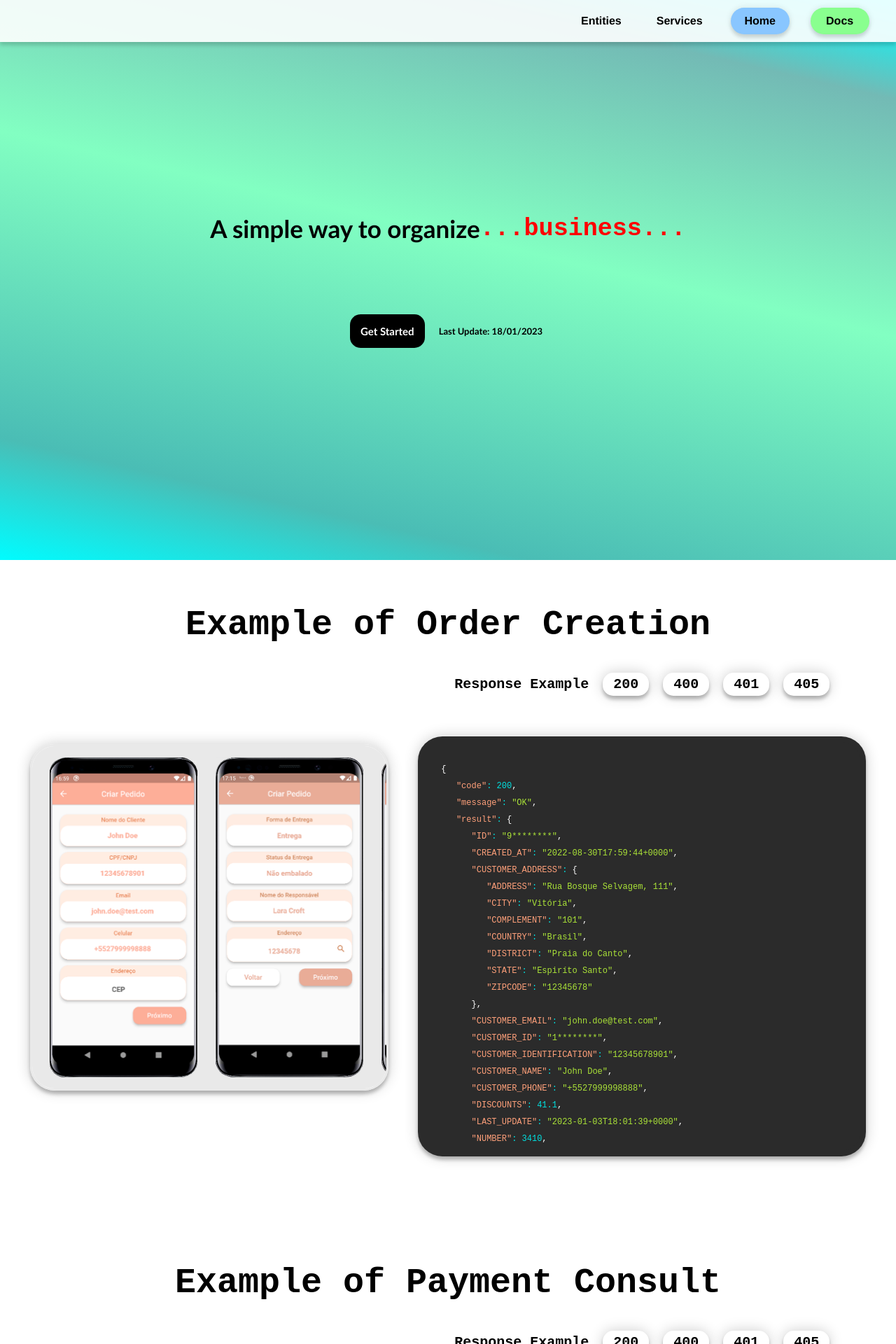
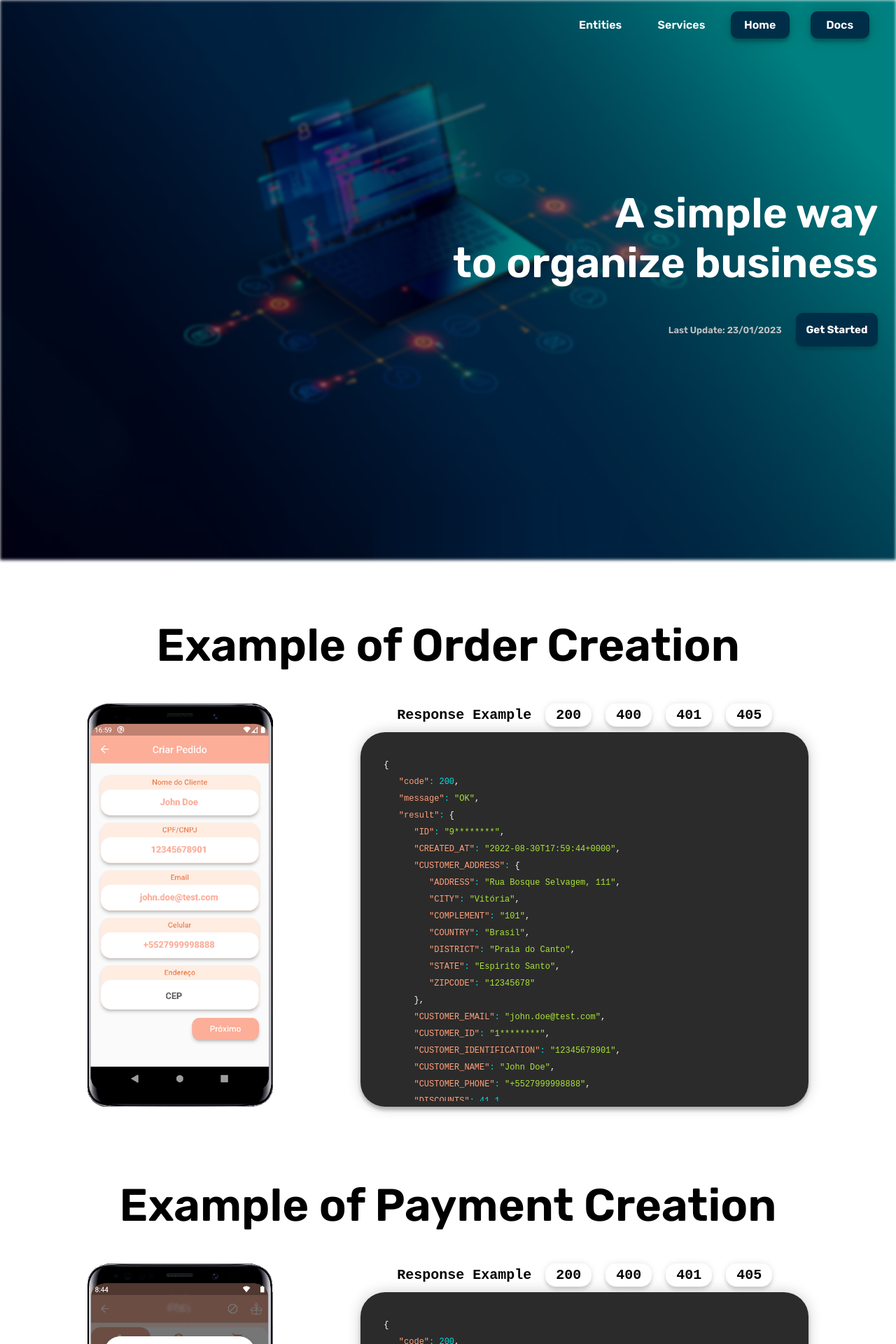
Before and after one commit to matheuscpellanda/erp-api-documentation, a React (Create React App) app: page / in a window 1280 px wide. Shown: the top 1920 px of the page at 70% size. Built offline with nearby package versions, Linux system fonts and the light colour scheme.

Commit message:
Changed home page

```diff
--- a/src/App.jsx
+++ b/src/App.jsx
@@ -1,13 +1,27 @@
-import React from 'react';
+import React, { useEffect, useState } from 'react';
 import './App.css';
 import { BrowserRouter } from 'react-router-dom';
 import Content from './components/Content';
 
 function App() {
+  const [ativaCor, setAtivaCor] = useState(false);
+
+  useEffect(() => {
+    function posicaoScroll() {
+      const porcScrollY = (window.scrollY / window.innerHeight) * 100;
+      if (porcScrollY > 94) {
+        setAtivaCor(true);
+      } else {
+        setAtivaCor(false);
+      }
+    }
+    window.addEventListener('scroll', posicaoScroll);
+  }, []);
+
   return (
     <div className="App">
       <BrowserRouter basename={process.env.PUBLIC_URL}>
-        <Content />
+        <Content acao={ativaCor} />
       </BrowserRouter>
     </div>
   );
--- a/src/components/Content.jsx
+++ b/src/components/Content.jsx
@@ -1,3 +1,4 @@
+import PropTypes from 'prop-types';
 import React, { Component } from 'react';
 import { Route, Switch } from 'react-router-dom';
 import Documentations from '../pages/Documentations';
@@ -10,9 +11,10 @@ import Teste from '../pages/Teste';
 
 export default class Content extends Component {
   render() {
+    const { acao: ativaCor } = this.props;
     return (
       <Switch>
-        <Route exact path="/" component={Home} />
+        <Route exact path="/" render={() => <Home acao={ativaCor} />} />
         <Route exact path="/entities" component={Entities} />
         <Route exact path="/entities/:entity" component={Entity} />
         <Route exact path="/services" component={Services} />
@@ -24,3 +26,7 @@ export default class Content extends Component {
     );
   }
 }
+
+Content.propTypes = {
+  acao: PropTypes.bool.isRequired,
+};
--- a/src/components/Header.jsx
+++ b/src/components/Header.jsx
@@ -1,18 +1,22 @@
+import PropTypes from 'prop-types';
 import React, { Component } from 'react';
 import { Link } from 'react-router-dom';
 import './css/Header.css';
 
 export default class Header extends Component {
   render() {
+    const { acao: ativaCor } = this.props;
     return (
-      <header className="main-header">
-        <div className="row gap">
-          <Link to="/entities" className="header-secondary">Entities</Link>
-          <Link to="/services" className="header-secondary">Services</Link>
-          <Link to="/" className="header-home">Home</Link>
-          <Link to="/docs" className="header-docs">Docs</Link>
-        </div>
+      <header className={ativaCor ? 'main-header active' : 'main-header'}>
+        <Link to="/entities" className={ativaCor ? 'header-secondary active' : 'header-secondary'}>Entities</Link>
+        <Link to="/services" className={ativaCor ? 'header-secondary active' : 'header-secondary'}>Services</Link>
+        <Link to="/" className={ativaCor ? 'header-primary active' : 'header-primary'}>Home</Link>
+        <Link to="/docs" className={ativaCor ? 'header-primary active' : 'header-primary'}>Docs</Link>
       </header>
     );
   }
 }
+
+Header.propTypes = {
+  acao: PropTypes.bool.isRequired,
+};
--- /dev/null
+++ b/src/components/UseCaseExample.jsx
@@ -0,0 +1,39 @@
+import PropTypes from 'prop-types';
+import React, { Component } from 'react';
+import './css/UseCaseExample.css';
+import CodeBox from './CodeBox';
+
+export default class UseCaseExample extends Component {
+  render() {
+    const {
+      data, showResponse, image, title,
+    } = this.props;
+    return (
+      <div className="use-case-example">
+        <h2 className="use-case-title">{`Example of ${title} Creation`}</h2>
+        <div className="use-case-main">
+          <img className="use-case-image" src={image} alt="Exemplo código 03" />
+          <div className="use-case-responses">
+            <div className="use-case-response-header">
+              Response Example
+              <button type="button" onClick={showResponse}>200</button>
+              <button type="button" onClick={showResponse}>400</button>
+              <button type="button" onClick={showResponse}>401</button>
+              <button type="button" onClick={showResponse}>405</button>
+            </div>
+            <CodeBox
+              data={data}
+            />
+          </div>
+        </div>
+      </div>
+    );
+  }
+}
+
+UseCaseExample.propTypes = {
+  data: PropTypes.shape().isRequired,
+  showResponse: PropTypes.func.isRequired,
+  image: PropTypes.string.isRequired,
+  title: PropTypes.string.isRequired,
+};
--- a/src/components/css/CodeBox.css
+++ b/src/components/css/CodeBox.css
@@ -7,12 +7,11 @@
   border: 0.5em solid rgb(0, 0, 0, 0);
   padding: 25px !important;
   border-radius: 35px !important;
-  box-sizing: border-box !important;
-  overflow-y: auto !important;
-  overflow-x: hidden !important;
-  box-shadow: var(--elevation-3) !important;
-  width: 50vw !important;
-  max-height: 600px !important;
+  box-sizing: border-box;
+  overflow: auto;
+  box-shadow: var(--elevation-3);
+  width: 100%;
+  height: 93%;
 }
 
 .codebox:hover {
--- a/src/components/css/Header.css
+++ b/src/components/css/Header.css
@@ -1,76 +1,61 @@
-:root {
-  --elevation-3: 0 0 20px 0 rgba(0, 0, 0, 0.2), 0 5px 5px 0 rgba(0, 0, 0, 0.24);
-  --elevation-1: 0 0 10px 0 rgba(0, 0, 0, 0.1), 0 5px 5px 0 rgba(0, 0, 0, 0.12);
-}
-
 .main-header {
-  height: 7vh;
-  min-height: 60px;
+  display: flex;
+  align-items: center;
+  justify-content: flex-end;
+  gap: 30px;
+  min-height: 70px;
   width: 100vw;
-  background-color: rgba(255, 255, 255, 0.897);
-  box-shadow: var(--elevation-1);
   padding-left: 3vw;
   padding-right: 3vw;
   position: fixed;
   top: 0;
   box-sizing: border-box;
+  z-index: 2;
+  transition: all ease 0.5s;
 }
 
-.row {
-  height: 100%;
-  display: flex;
-  flex-direction: row;
-  align-items: center;
-  justify-content: flex-end;
-}
-
-.gap {
-  gap: 30px;
-}
-
-.header-home, .header-docs, .header-secondary {
-  padding: 10px;
-  text-decoration: none;
-  color: black;
-  font-family: 'Franklin Gothic Medium', 'Arial Narrow', Arial, sans-serif;
-}
-
-.header-home, .header-docs {
-  border-radius: 25px;
-  width: 5vw;
+.main-header.active {
+  background-color: rgb(255, 255, 255);
   box-shadow: var(--elevation-1);
 }
 
-.header-home {
-  background-color: rgb(137, 198, 255);
+.header-primary, .header-secondary {
+  border-radius: 10px;
+  color: rgb(255, 255, 255);
+  font-family: Rubik;
+  padding: 10px;
+  text-decoration: none;
+  width: 5vw;
 }
 
-.header-docs {
-  background-color: rgb(137, 255, 143);
+.header-primary {
+  box-shadow: var(--elevation-3);
+  background-color: var(--color-secondary);
 }
 
-.header-home:hover{
+.header-primary:hover{
+  opacity: 0.9;
   box-shadow: var(--elevation-3);
 }
 
-.header-home:active{
-  background-color: rgb(156, 207, 255);
+.header-primary:active{
+  opacity: 1;
+  box-shadow: var(--elevation-1);
 }
 
-.header-docs:hover{
-  box-shadow: var(--elevation-3);
-}
-
-.header-docs:active{
-  background-color: rgb(184, 255, 187);
+.header-primary.active {
+  box-shadow: var(--elevation-1);
+  background-color: var(--color-secondary);
 }
 
 .header-secondary:hover {
-  background-color: rgb(230, 230, 230);
-  border-radius: 25px;
+  opacity: 0.5;
+}
+
+.header-secondary.active {
+  color: var(--color-secondary);
 }
 
 .header-secondary:active {
-  background-color: rgb(241, 241, 241);
-  border-radius: 25px;
+  opacity: 1;
 }
--- /dev/null
+++ b/src/components/css/UseCaseExample.css
@@ -0,0 +1,64 @@
+.use-case-example {
+  height: 100vh;
+  box-sizing: border-box;
+  margin: 0;
+  padding: 70px 0 0 0;
+  position: relative;
+  display: flex;
+  flex-direction: column;
+  align-items: center;
+  justify-content: flex-start;
+}
+
+.use-case-title {
+  font-family: 'Rubik';
+  margin: 1% 0;
+  padding: 0;
+  font-size: 5rem;
+}
+
+.use-case-main {
+  display: flex;
+  height: 80vh;
+  width: 100%;
+  justify-content: space-evenly;
+  align-items: center;
+}
+
+.use-case-image {
+  height: 90%;
+}
+
+.use-case-responses {
+  width: 50%;
+  height: 90%;
+}
+
+.use-case-response-header {
+  margin: 0;
+  gap: 20px;
+  display: flex;
+  flex-direction: row;
+  align-items: center;
+  justify-content: center;
+  font-size: 20px;
+  font-weight: 600;
+  font-family: monospace;
+}
+
+.use-case-response-header > button {
+  background-color: white;
+  color: #000;
+  border-radius: 15px;
+  border: none;
+  padding: 5px 15px;
+  font-family: monospace;
+  font-size: 20px;
+  font-weight: 600;
+  box-shadow: var(--elevation-1);
+  cursor: pointer;
+}
+
+.use-case-response-header > button:hover {
+  box-shadow: var(--elevation-3);
+}
--- a/src/index.css
+++ b/src/index.css
@@ -1,3 +1,11 @@
+@import url('https://fonts.googleapis.com/css2?family=Rubik:wght@300;400;500;600;700;800&display=swap');
+:root {
+  --elevation-3: 0 0 20px 0 rgba(0, 0, 0, 0.2), 0 5px 5px 0 rgba(0, 0, 0, 0.24);
+  --elevation-1: 0 0 10px 0 rgba(0, 0, 0, 0.1), 0 5px 5px 0 rgba(0, 0, 0, 0.12);
+  --color-primary: rgb(0,127,126);
+  --color-secondary: rgb(0,46,72);
+}
+
 body {
   margin: 0;
   font-family: -apple-system, BlinkMacSystemFont, 'Segoe UI', 'Roboto', 'Oxygen',
@@ -11,3 +19,21 @@ code {
   font-family: source-code-pro, Menlo, Monaco, Consolas, 'Courier New',
     monospace;
 }
+
+body::-webkit-scrollbar {
+  width: 1.2em;
+}
+
+body::-webkit-scrollbar-track {
+  background: rgb(233, 233, 233);
+}
+
+body::-webkit-scrollbar-thumb {
+  background: rgb(145, 145, 145);
+  border-radius: 10px;
+  height: 25vh;
+}
+
+body::-webkit-scrollbar-thumb:hover {
+  background: rgb(46, 46, 46);
+}
--- a/src/pages/Home.jsx
+++ b/src/pages/Home.jsx
@@ -1,19 +1,20 @@
+import PropTypes from 'prop-types';
 import React, { Component } from 'react';
 import Footer from '../components/Footer';
 import Header from '../components/Header';
 import './css/Home.css';
 import example01 from '../images/example_01.png';
-import example02 from '../images/example_02.png';
+// import example02 from '../images/example_02.png';
 import example03 from '../images/example_03.png';
-import example04 from '../images/example_04.png';
-import example05 from '../images/example_05.png';
-import example06 from '../images/example_06.png';
+// import example04 from '../images/example_04.png';
+// import example05 from '../images/example_05.png';
+// import example06 from '../images/example_06.png';
 import example07 from '../images/example_07.png';
-import example08 from '../images/example_08.png';
+// import example08 from '../images/example_08.png';
 import paymentResponse from '../assets/examples/payment_response.json';
 import orderCreationResponse from '../assets/examples/order_creation_response.json';
 import shippingTrackingResponse from '../assets/examples/shipping_response.json';
-import CodeBox from '../components/CodeBox';
+import UseCaseExample from '../components/UseCaseExample';
 
 const selectPaymentResponse = (code) => {
   switch (code) {
@@ -93,85 +94,45 @@ export default class Home extends Component {
       showOrderCreationResponse,
       showShippingTrackingResponse,
     } = this.state;
+    const { acao: ativaCor } = this.props;
     return (
       <>
-        <Header />
+        <Header acao={ativaCor} />
         <div className="home">
-          <div className="wallpaper">
-            <h1 className="home-title">
-              A simple way to organize
-              {' '}
-              <color>...business...</color>
-            </h1>
+          <span className="get-started">
+            <h1 className="home-title">A simple way</h1>
+            <h1 className="home-title">to organize business</h1>
             <div className="row-get-started">
+              <h2 className="home-last-updated">Last Update: 23/01/2023</h2>
               <button type="button" className="home-get-started">Get Started</button>
-              <h2 className="home-last-updated">Last Update: 18/01/2023</h2>
             </div>
-          </div>
-          <h2 className="title-example">Example of Order Creation</h2>
-          <div className="row-example">
-            <div className="row-images">
-              <img className="image-example" src={example03} alt="Exemplo código 03" />
-              <img className="image-example" src={example04} alt="Exemplo código 04" />
-              <img className="image-example" src={example05} alt="Exemplo código 05" />
-              <img className="image-example" src={example06} alt="Exemplo código 06" />
-            </div>
-            <div className="column">
-              <div className="response-header">
-                Response Example
-                <button type="button" onClick={this.showResponseOrderCreation}>200</button>
-                <button type="button" onClick={this.showResponseOrderCreation}>400</button>
-                <button type="button" onClick={this.showResponseOrderCreation}>401</button>
-                <button type="button" onClick={this.showResponseOrderCreation}>405</button>
-              </div>
-              <CodeBox
+          </span>
+          <div className="wallpaper" />
+          <UseCaseExample
+            title="Order"
             data={selectOrderCreationResponse(showOrderCreationResponse)}
+            showResponse={this.showResponseOrderCreation}
+            image={example03}
           />
-            </div>
-          </div>
-          <h2 className="title-example">Example of Payment Consult</h2>
-          <div className="row-example">
-            <div className="row gap">
-              <div className="row-images">
-                <img className="image-example" src={example01} alt="Exemplo código 01" />
-                <img className="image-example" src={example02} alt="Exemplo código 02" />
-              </div>
-            </div>
-            <div className="column">
-              <div className="response-header">
-                Response Example
-                <button type="button" onClick={this.showResponsePayment}>200</button>
-                <button type="button" onClick={this.showResponsePayment}>400</button>
-                <button type="button" onClick={this.showResponsePayment}>401</button>
-                <button type="button" onClick={this.showResponsePayment}>405</button>
-              </div>
-              <CodeBox
+          <UseCaseExample
+            title="Payment"
             data={selectPaymentResponse(showPaymentResponse)}
+            showResponse={this.showResponsePayment}
+            image={example01}
           />
-            </div>
-          </div>
-          <h2 className="title-example">Example of Shipping Tracking</h2>
-          <div className="row-example">
-            <div className="row-images">
-              <img className="image-example" src={example07} alt="Exemplo código 07" />
-              <img className="image-example" src={example08} alt="Exemplo código 08" />
-            </div>
-            <div className="column">
-              <div className="response-header">
-                Response Example
-                <button type="button" onClick={this.showResponseShippingTracking}>200</button>
-                <button type="button" onClick={this.showResponseShippingTracking}>400</button>
-                <button type="button" onClick={this.showResponseShippingTracking}>401</button>
-                <button type="button" onClick={this.showResponseShippingTracking}>405</button>
-              </div>
-              <CodeBox
+          <UseCaseExample
+            title="Shipping"
             data={selectShippingTrackingResponse(showShippingTrackingResponse)}
+            showResponse={this.showResponseShippingTracking}
+            image={example07}
           />
-            </div>
-          </div>
         </div>
         <Footer />
       </>
     );
   }
 }
+
+Home.propTypes = {
+  acao: PropTypes.bool.isRequired,
+};
--- a/src/pages/css/Home.css
+++ b/src/pages/css/Home.css
@@ -1,37 +1,56 @@
-:root {
-  --elevation-3: 0 0 20px 0 rgba(0, 0, 0, 0.2), 0 5px 5px 0 rgba(0, 0, 0, 0.24);
-  --elevation-1: 0 0 10px 0 rgba(0, 0, 0, 0.1), 0 5px 5px 0 rgba(0, 0, 0, 0.12);
-}
-
 .home {
   margin-top: 0;
   background: rgb(255,255,255);
   display: flex;
   flex-direction: column;
+  z-index: 1;
+}
+
+.get-started {
+  position: absolute;
+  display: flex;
+  flex-direction: column;
+  align-items: center;
+  justify-content: center;
+  height: 100%;
+  width: 50%;
+  z-index: 1;
+  left: 50%;
 }
 
 .wallpaper {
-  background: linear-gradient(13deg, rgba(0,252,255,1) 0%, rgba(74,189,181,1) 16%, rgba(130,255,194,1) 56%, rgba(115,186,181,1) 87%, rgba(0,252,255,1) 100%);
   display: flex;
   flex-direction: column;
   align-items: center;
   justify-content: space-evenly;
   height: 100vh;
+  background-image: url('../../images/background.jpg');
+  filter: blur(2px) brightness(0.5);
+  background-size: cover;
 }
 
 .home-title {
   width: 100%;
-  height: 30vh;
   display: flex;
   align-items: flex-end;
-  justify-content: center;
-  font-size: 35px;
-  font-family: 'Trebuchet MS', 'Lucida Sans Unicode', 'Lucida Grande', 'Lucida Sans', Arial, sans-serif;
-  margin: 10vh auto 0 auto;
+  justify-content: flex-end;
+  font-size: 60px;
+  font-family: Rubik;
+  margin: 0 4vw 0 0;
+  padding: 0;
+  box-sizing: border-box;
+  color: white;
 }
 
-.home-title color {
-  color: red;
+.row-get-started {
+  width: 100%;
+  height: 15vh;
+  display: flex;
+  flex-direction: row;
+  margin: 0 4vw 0 0;
+  align-items: center;
+  justify-content: flex-end;
+  gap: 15px;
 }
 
 .column {
@@ -43,137 +62,36 @@
   gap: 50px;
 }
 
-.row-get-started {
-  width: 100%;
-  height: 15vh;
-  display: flex;
-  flex-direction: row;
-  margin: 5vh auto 30vh auto;
-  align-items: center;
-  justify-content: center;
-  gap: 15px;
-}
 
 .home-get-started {
   padding: 15px;
-  border-radius: 15px;
+  border-radius: 10px;
   border: none;
   font-size: 15px;
   font-weight: 700;
-  font-family: 'Trebuchet MS', 'Lucida Sans Unicode', 'Lucida Grande', 'Lucida Sans', Arial, sans-serif;
+  font-family: 'Rubik';
   color: white;
-  background-color: black;
+  background-color: var(--color-secondary);
+  box-shadow: var(--elevation-1);
   cursor: pointer;
-
-  transition-duration: 500ms;
-  transition-property: background-color, color;
-
-  /* transition-property: background-color; */
+  transition-duration: 300ms;
+  transition-property: box-shadow, opacity;
 }
 
 .home-get-started:hover {
-  color: black;
-  background-color: white;
   box-shadow: var(--elevation-3);
+  opacity: 0.8;
 }
 
 .home-get-started:active {
-  background-color: rgb(65, 65, 65);
-  color: white;
+  box-shadow: var(--elevation-1);
+  opacity: 1;
 }
 
 .home-last-updated {
   margin: 0 5px;
   font-size: 13px;
   font-weight: 600;
-  font-family: 'Trebuchet MS', 'Lucida Sans Unicode', 'Lucida Grande', 'Lucida Sans', Arial, sans-serif;
-  color: black;
+  font-family: 'Rubik';
+  color: rgb(195, 195, 195);
 }
-
-.row-example {
-  display: flex;
-  width: 100%;
-  align-items: center;
-  justify-content: space-evenly;
-  margin: 0 auto 10vh auto;
-  box-sizing: border-box;
-}
-
-.row-images {
-  display: flex;
-  flex-direction: row;
-  width: 40vw;
-  overflow: auto;
-  box-sizing: border-box;
-  border-radius: 35px;
-  padding: 2vh 1vw;
-  border: 0.3em solid rgb(233, 233, 233);
-  box-shadow: var(--elevation-3);
-  background-color: rgb(233, 233, 233);
-}
-
-.image-example {
-  margin: auto 1vw;
-  width: 16.5vw;
-}
-
-.title-example {
-  margin: 8vh auto 5vh;
-  font-size: 50px;
-  font-weight: 700;
-  font-family: monospace;
-}
-
-.response-header {
-  margin: 0;
-  gap: 20px;
-  display: flex;
-  flex-direction: row;
-  align-items: center;
-  justify-content: center;
-  font-size: 20px;
-  font-weight: 600;
-  font-family: monospace;
-}
-
-.response-header > button {
-  background-color: white;
-  color: #000;
-  border-radius: 15px;
-  border: none;
-  padding: 5px 15px;
-  font-family: monospace;
-  font-size: 20px;
-  font-weight: 600;
-  box-shadow: var(--elevation-3);
-  cursor: pointer;
-}
-
-.response-header > button:hover {
-  background-color: rgb(5, 90, 90);
-  color: white;
-}
-
-.response-header > button:active {
-  background-color: rgb(0, 114, 114);
-}
-
-.row-images::-webkit-scrollbar {
-  height: 1em;
-}
-
-.row-images::-webkit-scrollbar-track {
-  background: rgb(233, 233, 233);
-  border-radius: 35px;
-  margin-inline: 1em;
-}
-
-.row-images::-webkit-scrollbar-thumb {
-  background: rgb(0, 0, 0);
-  border-radius: 35px;
-  height: 1em;
-}
-
-.row-images::-webkit-scrollbar-thumb:hover {
-  background: rgb(32, 32, 32);
-}
```
Also changed, not shown: src/images/background.jpg. Lines whose indentation alone changed are shown as unchanged.
